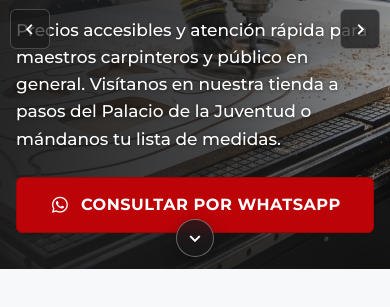
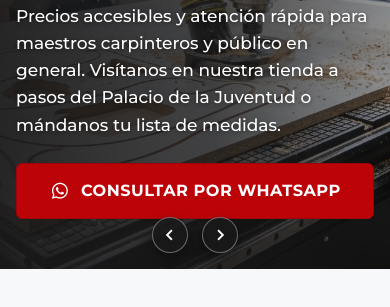
Before and after one commit to Smiledxd/nkPlacas, a website: page src/index.html in a window 390 px wide. Shown: the part 300-607 px from the top of the page. Drawn offline with nearby package versions, Linux system fonts and the light colour scheme.

Commit message:
style(hero): reubicar flechas de carrusel en parte inferior para celulares y tablets

```diff
--- a/src/css/responsive.css
+++ b/src/css/responsive.css
@@ -49,6 +49,35 @@
 
   .hero-slider__script {
     font-size: 1.5rem;
+  }
+
+  .hero-slider__arrow {
+    top: auto;
+    bottom: 16px;
+    transform: none;
+    width: 36px;
+    height: 36px;
+    font-size: 1.35rem;
+    border-radius: 50%;
+    background-color: rgba(25, 25, 26, 0.85);
+    border: 1.5px solid rgba(255, 255, 255, 0.35);
+    box-shadow: 0 4px 12px rgba(0, 0, 0, 0.35);
+    z-index: 25;
+  }
+
+  .hero-slider__arrow:active {
+    background-color: var(--color-primary-red);
+    border-color: var(--color-primary-red);
+  }
+
+  .hero-slider__arrow--prev {
+    left: auto;
+    right: calc(50% + 7px);
+  }
+
+  .hero-slider__arrow--next {
+    right: auto;
+    left: calc(50% + 7px);
   }
 
   .about__grid {
@@ -200,16 +229,6 @@
   }
 
 
-  .hero-slider__scroll-btn {
-    bottom: 12px;
-    width: 38px;
-    height: 38px;
-    padding: 0;
-  }
-
-  .hero-slider__scroll-icon {
-    font-size: 1.35rem;
-  }
 
   .hero-slider__title {
     font-size: 1.95rem;
@@ -227,21 +246,13 @@
 
   .hero-slider__action {
     width: 100%;
+    margin-bottom: 28px;
   }
 
   .hero-slider__action .btn {
     width: 100%;
     padding: 14px 20px;
   }
-
-  .hero-slider__arrow {
-    width: 40px;
-    height: 40px;
-    font-size: 1.3rem;
-  }
-
-  .hero-slider__arrow--prev { left: 10px; }
-  .hero-slider__arrow--next { right: 10px; }
 
   .section-header__title,
   .about__title {
--- a/src/css/style.css
+++ b/src/css/style.css
@@ -587,65 +587,6 @@ button, input, select, textarea {
 .hero-slider__arrow--prev { left: 24px; }
 .hero-slider__arrow--next { right: 24px; }
 
-
-/* Botón Interactivo de Desplazamiento (Scroll Indicator con JS) */
-.hero-slider__scroll-btn {
-  position: absolute;
-  bottom: 18px;
-  left: 50%;
-  transform: translateX(-50%);
-  z-index: 25;
-  width: 44px;
-  height: 44px;
-  display: inline-flex;
-  align-items: center;
-  justify-content: center;
-  padding: 0;
-  background-color: rgba(25, 25, 26, 0.82);
-  color: var(--color-white);
-  border: 1.5px solid rgba(255, 255, 255, 0.35);
-  border-radius: 50%;
-  backdrop-filter: blur(8px);
-  cursor: pointer;
-  transition: all 0.3s cubic-bezier(0.16, 1, 0.3, 1);
-  box-shadow: 0 4px 16px rgba(0, 0, 0, 0.35);
-  animation: heroScrollBounce 2.4s infinite ease-in-out;
-}
-
-.hero-slider__scroll-btn:hover {
-  background-color: var(--color-primary-red);
-  border-color: var(--color-primary-red);
-  color: var(--color-white);
-  box-shadow: 0 6px 20px rgba(188, 4, 8, 0.45);
-  transform: translateX(-50%) translateY(-3px);
-  animation-play-state: paused;
-}
-
-.hero-slider__scroll-icon {
-  font-size: 1.6rem;
-  line-height: 1;
-  display: flex;
-  align-items: center;
-  justify-content: center;
-  transition: transform 0.25s ease;
-}
-
-.hero-slider__scroll-btn:hover .hero-slider__scroll-icon {
-  transform: translateY(3px);
-}
-
-@keyframes heroScrollBounce {
-  0%, 20%, 50%, 80%, 100% {
-    transform: translateX(-50%) translateY(0);
-  }
-  40% {
-    transform: translateX(-50%) translateY(-8px);
-  }
-  60% {
-    transform: translateX(-50%) translateY(-4px);
-  }
-}
-
 /* --------------------------------------------------------------------------
    BLOQUE: MUESTRARIO DE CORTES ESPECIALES (.special-cuts) — CATÁLOGO ACCESIBLE
    -------------------------------------------------------------------------- */
--- a/src/index.html
+++ b/src/index.html
@@ -180,11 +180,6 @@
     <!-- Controles -->
     <button class="hero-slider__arrow hero-slider__arrow--prev" aria-label="Diapositiva Anterior"><i class='bx bx-chevron-left'></i></button>
     <button class="hero-slider__arrow hero-slider__arrow--next" aria-label="Siguiente Diapositiva"><i class='bx bx-chevron-right'></i></button>
-
-    <!-- Botón Interactivo: Desplazamiento Abajo -->
-    <button class="hero-slider__scroll-btn" id="heroScrollDown" aria-label="Desplazarse a cortes especiales">
-      <i class='bx bx-chevron-down hero-slider__scroll-icon'></i>
-    </button>
   </section>
 
   <!-- ========================================================================
--- a/src/js/main.js
+++ b/src/js/main.js
@@ -186,38 +186,6 @@ document.addEventListener('DOMContentLoaded', () => {
   startSlideTimer();
 
   // =========================================================================
-  // 3.1 BOTÓN INTERACTIVO DE SCROLL DEL HERO (Flecha hacia abajo)
-  // =========================================================================
-  const heroScrollBtn = document.getElementById('heroScrollDown');
-  if (heroScrollBtn) {
-    heroScrollBtn.addEventListener('click', () => {
-      const targetSection = document.getElementById('cortes-especiales') || document.getElementById('taller') || document.getElementById('servicios') || document.querySelector('.services');
-      if (targetSection) {
-        const headerEl = document.querySelector('.header');
-        const headerHeight = headerEl ? headerEl.offsetHeight : 70;
-        const targetPos = targetSection.getBoundingClientRect().top + window.pageYOffset - headerHeight;
-        window.scrollTo({
-          top: targetPos,
-          behavior: 'smooth'
-        });
-      }
-    });
-
-    // Ocultar suavemente al hacer scroll hacia abajo y reaparecer al volver al hero
-    window.addEventListener('scroll', () => {
-      if (window.scrollY > 220) {
-        heroScrollBtn.style.opacity = '0';
-        heroScrollBtn.style.pointerEvents = 'none';
-        heroScrollBtn.style.transform = 'translateX(-50%) translateY(10px)';
-      } else {
-        heroScrollBtn.style.opacity = '1';
-        heroScrollBtn.style.pointerEvents = 'auto';
-        heroScrollBtn.style.transform = 'translateX(-50%) translateY(0)';
-      }
-    }, { passive: true });
-  }
-
-  // =========================================================================
   // 4. DESPLAZAMIENTO SUAVE PARA ENLACES INTERNOS
   // =========================================================================
   document.querySelectorAll('a[href^="#"]').forEach(anchor => {
```
